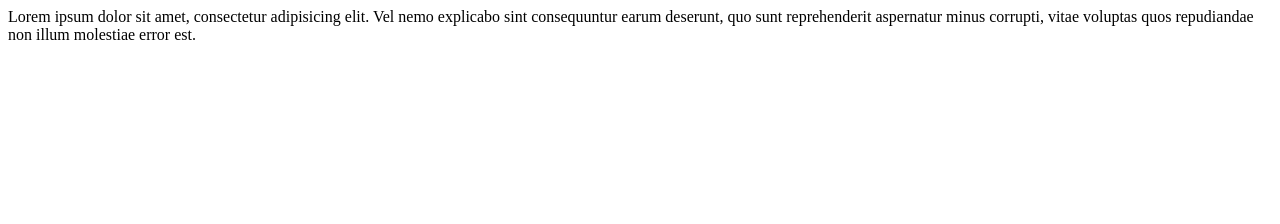
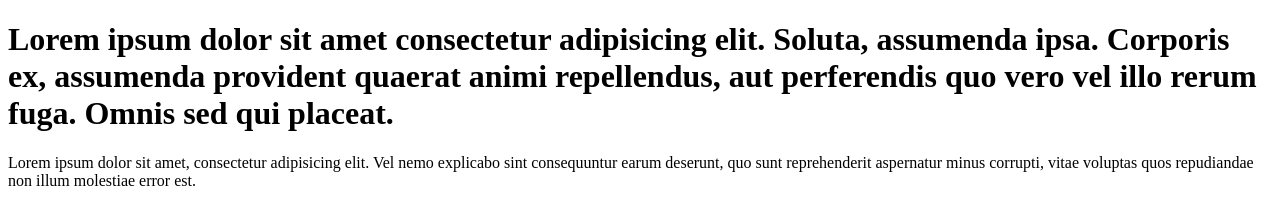
Before and after one commit to singhniharika141/learn-git, a plain HTML site: page index.html in a window 1280 px wide. Drawn offline with Linux system fonts and the light colour scheme.

Commit message:
add heading to code

```diff
--- a/index.html
+++ b/index.html
@@ -6,8 +6,16 @@
     <title>Git Website</title>
   </head>
   <body>
-    Lorem ipsum dolor sit amet, consectetur adipisicing elit. Vel nemo explicabo
-    sint consequuntur earum deserunt, quo sunt reprehenderit aspernatur minus
-    corrupti, vitae voluptas quos repudiandae non illum molestiae error est.
+    <h1>
+      Lorem ipsum dolor sit amet consectetur adipisicing elit. Soluta, assumenda
+      ipsa. Corporis ex, assumenda provident quaerat animi repellendus, aut
+      perferendis quo vero vel illo rerum fuga. Omnis sed qui placeat.
+    </h1>
+    <p>
+      Lorem ipsum dolor sit amet, consectetur adipisicing elit. Vel nemo
+      explicabo sint consequuntur earum deserunt, quo sunt reprehenderit
+      aspernatur minus corrupti, vitae voluptas quos repudiandae non illum
+      molestiae error est.
+    </p>
   </body>
 </html>
```
